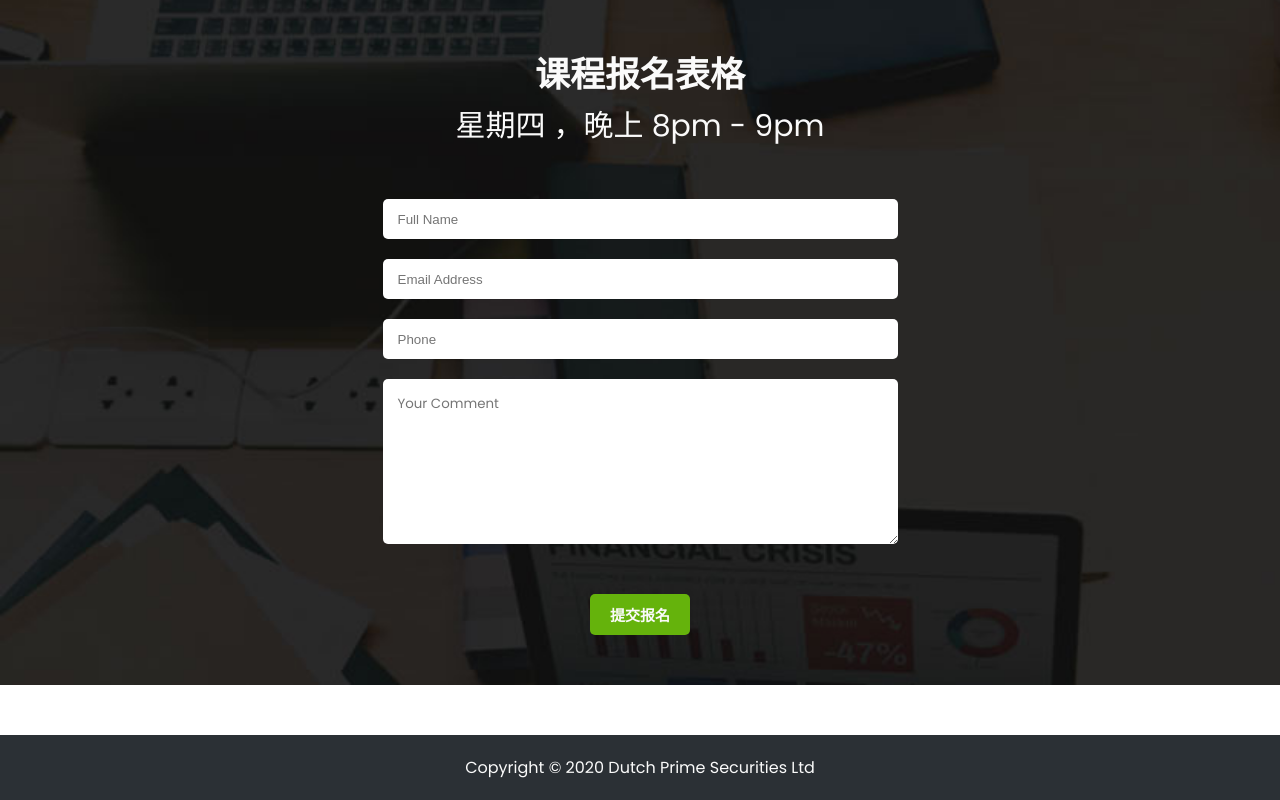
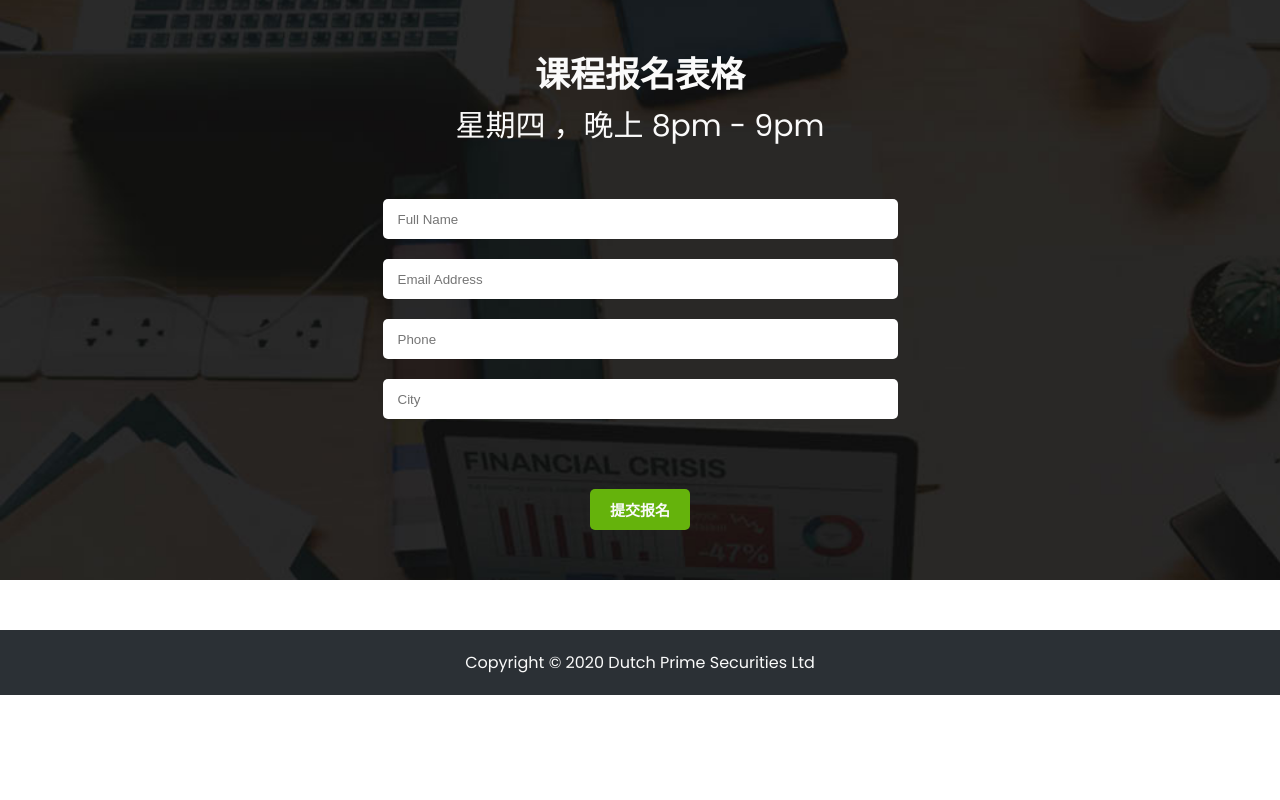
Before and after one commit to emptyjardeveloper/edu.dutch-primesecurities.io, a plain HTML site: page index.html in a window 1280 px wide. Shown: the part 1767-2567 px from the top of the page. After the commit the page ends 2462 px from the top, so only its background shows below. Drawn offline with Linux system fonts and the light colour scheme.

Commit message:
Add city input

```diff
--- a/index.html
+++ b/index.html
@@ -130,7 +130,8 @@
                         <input type="text" name="fullname" placeholder="Full Name" required>
                         <input type="email" name="email" placeholder="Email Address" required>
                         <input type="phone" name="phone" placeholder="Phone" required>
-                        <textarea name="comment" placeholder="Your Comment" required></textarea>
+                        <input type="text" name="city" placeholder="City" required>
+                        <!-- <textarea name="comment" placeholder="Your Comment" required></textarea> -->
 
                         <button id="submitButton" type="submit">提交报名</button>
                         <!-- <input type="button" value="Submit" onclick="submitForm()"> -->
```
